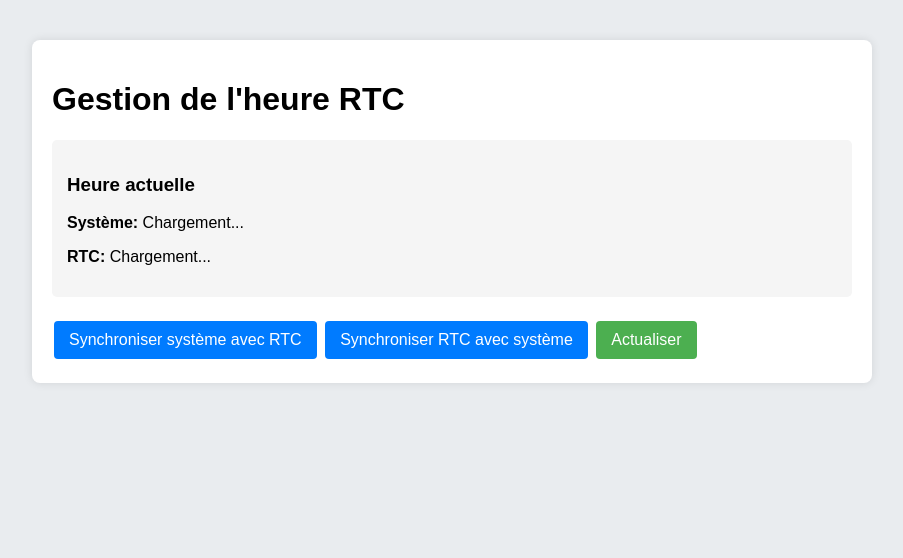
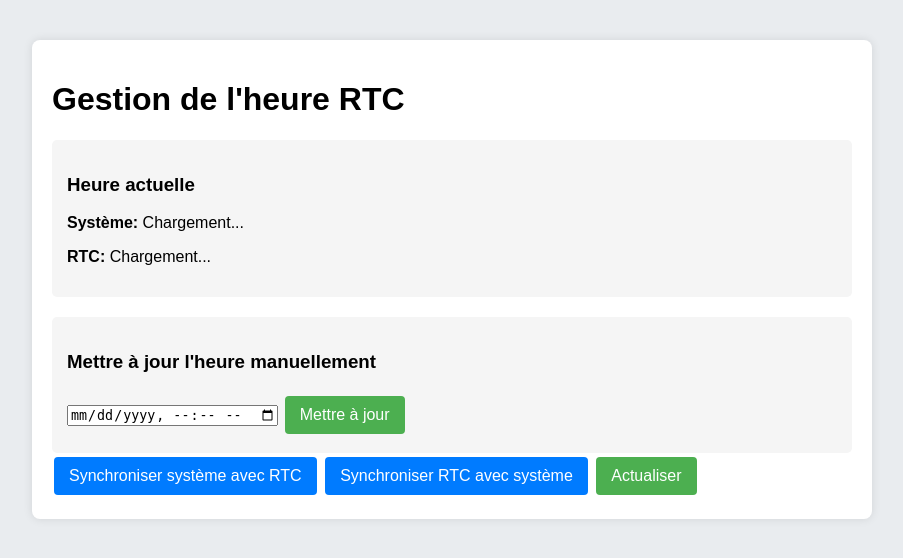
Before and after one commit to raphvsr/automated-hop-dryer, a PHP site: the page made by raspberry pi/web/time_management.php in a window 1280 px wide. Shown: the top 558 px of the page, without its empty margins (188-1091 px from the left). Run offline with PHP 8.4, Linux system fonts and the light colour scheme; a user stored in the database is signed in.

Commit message:
Add manual time update feature and improve time synchronization UI

```diff
--- a/raspberry pi/web/backend/php/api/rtc-sync.php
+++ b/raspberry pi/web/backend/php/api/rtc-sync.php
@@ -18,8 +18,7 @@ function execCommand($cmd) {
     ];
 }
 
-// Get the action from the GET request
-$action = $_GET['action'] ?? '';
+$action = $_POST['action'] ?? '';
 $allowedActions = ['sync_system', 'sync_rtc', 'get_time'];
 
 if (!in_array($action, $allowedActions)) {
--- a/raspberry pi/web/src/css/time_management.css
+++ b/raspberry pi/web/src/css/time_management.css
@@ -18,6 +18,15 @@ body {
   border-radius: 8px;
   max-width: 800px;
   width: 100%;
+}
+.manual-time {
+  background: #f5f5f5;
+  padding: 15px;
+  border-radius: 5px;
+  margin-top: 20px;
+}
+.btn-manual {
+  background-color: #ff9800;
 }
 .time-display {
   background: #f5f5f5;
--- a/raspberry pi/web/src/js/time_management.js
+++ b/raspberry pi/web/src/js/time_management.js
@@ -12,14 +12,35 @@ $(document).ready(function () {
   $("#syncRtcTime").on("click", function () {
     syncTime("rtc");
   });
-  -(
-    // Fonctions
-    function refreshTime() {
-      $.get("api/rtc_sync.php?action=get_time")
-        .done(updateTimeDisplay)
-        .fail(showError);
+
+  // Fonctions
+  function refreshTime() {
+    $.get("api/rtc_sync.php?action=get_time")
+      .done(updateTimeDisplay)
+      .fail(showError);
+  }
+
+  $("#setManualTime").on("click", function () {
+    let manualTime = $("#manual-time-input").val();
+    if (!manualTime) {
+      alert("Veuillez entrer une heure valide.");
+      return;
     }
-  );
+
+    $.post(
+      "set_time.php",
+      { manualTime: manualTime },
+      function (response) {
+        if (response.error) {
+          showError(response);
+        } else {
+          showStatus(response.message, "success");
+          refreshTime();
+        }
+      },
+      "json"
+    ).fail(showError);
+  });
 
   function syncTime(direction) {
     const action = direction === "system" ? "sync_system" : "sync_rtc";
--- a/raspberry pi/web/time_management.php
+++ b/raspberry pi/web/time_management.php
@@ -26,6 +26,12 @@ if (!isset($_SESSION['username'])) {
         <p><strong>RTC:</strong> <span id="rtc-time">Chargement...</span></p>
       </div>
 
+      <div class="manual-time">
+        <h3>Mettre à jour l'heure manuellement</h3>
+        <input type="datetime-local" id="manual-time-input">
+        <button class="btn btn-manual" id="setManualTime">Mettre à jour</button>
+      </div>
+
       <button class="btn btn-sync" id="syncSystemTime">
         Synchroniser système avec RTC
       </button>
```
